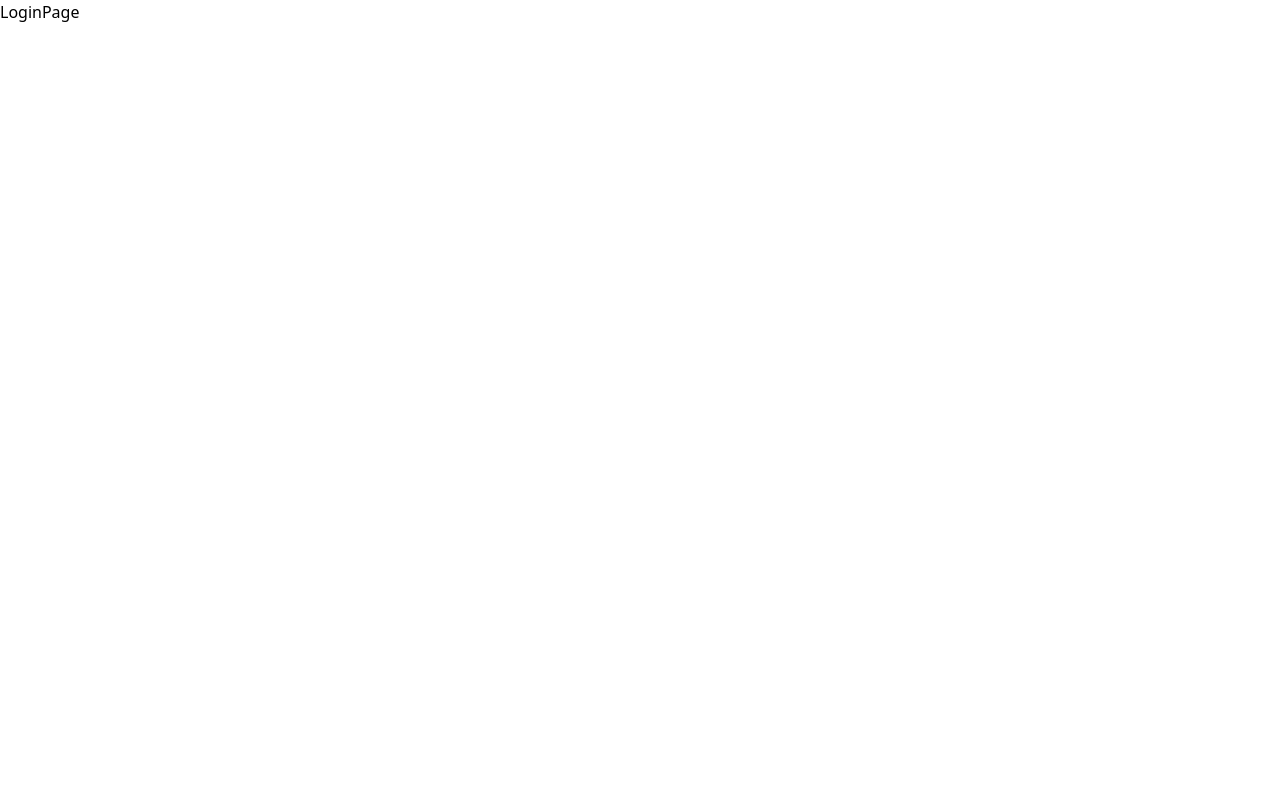
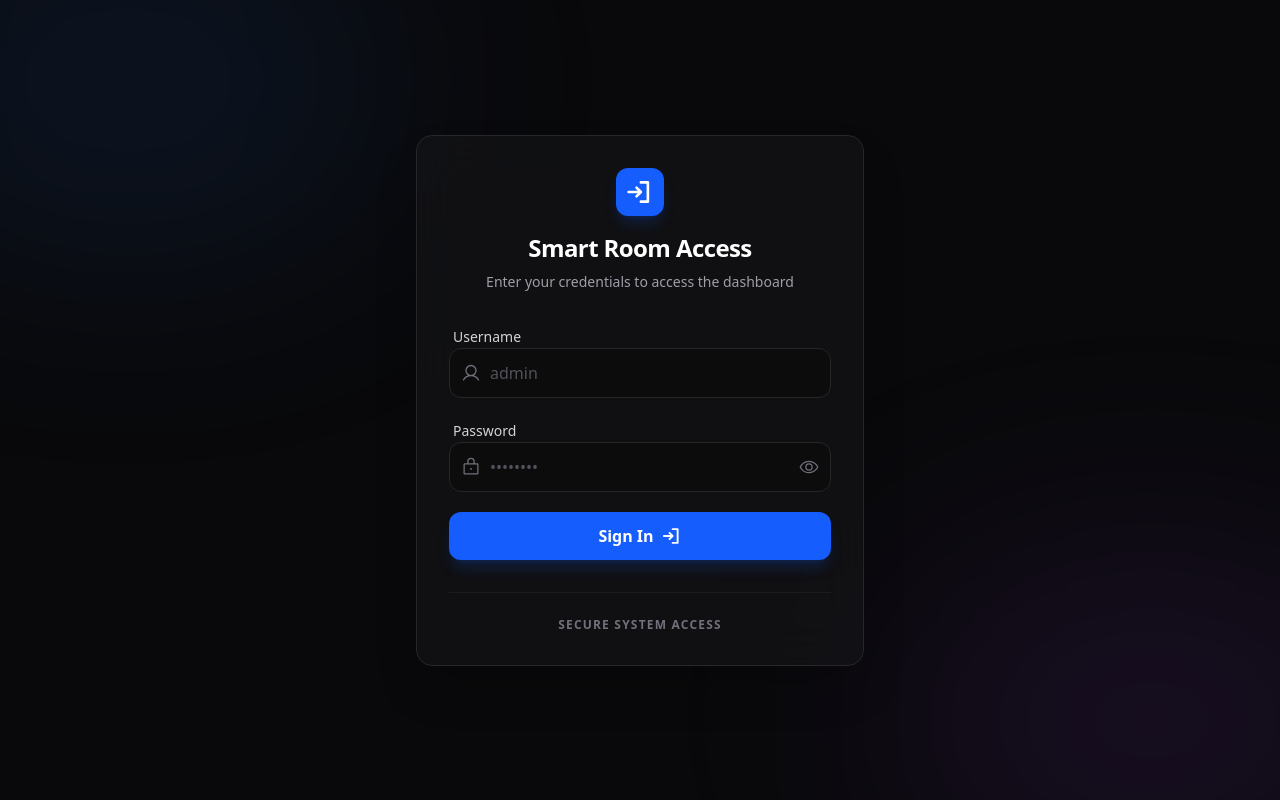
Before and after one commit to agirahman/Smart-Room-Access-FE, a Next.js app: page /login in a window 1280 px wide. Built offline with nearby package versions, Linux system fonts and the light colour scheme; no server answers.

Commit message:
feat: Login Page

```diff
--- a/package.json
+++ b/package.json
@@ -9,9 +9,9 @@
     "lint": "eslint"
   },
   "dependencies": {
+    "@phosphor-icons/react": "^2.1.10",
     "chart.js": "^4.5.1",
     "next": "16.2.4",
-    "phosphor-icons": "^1.4.2",
     "react": "19.2.4",
     "react-dom": "19.2.4"
   },
--- a/src/app/dashboard/logs/page.tsx
+++ b/src/app/dashboard/logs/page.tsx
@@ -1,22 +1,9 @@
-// src/app/dashboard/logs/page.tsx
-import { getLogs } from "@/libs/action/data";
+import LogsPage from "@/components/(Logs)"
 
-export default async function LogsPage() {
-  const logs = await getLogs(); // Memanggil data langsung dari backend
+const page = () => {
+  return (
+    <LogsPage />
+  )
+}
 
-  return (
-    <div className="p-6">
-      <h1 className="text-2xl font-bold mb-4">Akses Log Terbaru</h1>
-      <div className="bg-white dark:bg-zinc-900 rounded-lg shadow">
-        {logs.map((log) => (
-          <div key={log.id} className="p-4 border-b last:border-0">
-            <p className="font-medium">{log.user_name} - {log.room}</p>
-            <span className={log.status === 'allowed' ? 'text-green-500' : 'text-red-500'}>
-              {log.status.toUpperCase()}
-            </span>
-          </div>
-        ))}
-      </div>
-    </div>
-  );
-}
+export default page
--- a/src/app/page.tsx
+++ b/src/app/page.tsx
@@ -1,5 +1,5 @@
+import { redirect } from "next/navigation";
+
 export default function Home() {
-  return (
-    <div>Hello World</div>
-  );
+  redirect("/login");
 }
--- a/src/components/(Login)/index.tsx
+++ b/src/components/(Login)/index.tsx
@@ -1,8 +1,128 @@
-import React from 'react'
+"use client"
+
+import React, { useState } from 'react'
+import { UserIcon, LockIcon, EyeIcon, EyeSlashIcon, SignInIcon } from "@phosphor-icons/react"
+import { loginAction } from '@/libs/action/auth'
+import { useRouter } from 'next/navigation'
 
 const LoginPage = () => {
+  const [showPassword, setShowPassword] = useState(false)
+  const [error, setError] = useState<string | null>(null)
+  const [loading, setLoading] = useState(false)
+  const router = useRouter()
+
+  const handleSubmit = async (event: React.FormEvent<HTMLFormElement>) => {
+    event.preventDefault()
+    setError(null)
+    setLoading(true)
+
+    const formData = new FormData(event.currentTarget)
+
+    try {
+      const result = await loginAction(formData)
+      if (result.success) {
+        router.push('/dashboard/logs')
+        router.refresh()
+      } else {
+        setError(result.message || 'Login failed')
+      }
+    } catch (err) {
+      setError('An unexpected error occurred')
+    } finally {
+      setLoading(false)
+    }
+  }
+
   return (
-    <div>LoginPage</div>
+    <div className="min-h-screen flex items-center justify-center bg-[#09090b] text-white p-4">
+      {/* Ambient Background Effect */}
+      <div className="absolute inset-0 overflow-hidden pointer-events-none">
+        <div className="absolute top-[-10%] left-[-10%] w-[40%] h-[40%] bg-blue-500/10 rounded-full blur-[120px]" />
+        <div className="absolute bottom-[-10%] right-[-10%] w-[40%] h-[40%] bg-purple-500/10 rounded-full blur-[120px]" />
+      </div>
+
+      <div className="w-full max-w-md relative">
+        {/* Card */}
+        <div className="bg-zinc-900/50 backdrop-blur-xl border border-zinc-800 rounded-2xl p-8 shadow-2xl">
+          <div className="flex flex-col items-center mb-8">
+            <div className="w-12 h-12 bg-blue-600 rounded-xl flex items-center justify-center mb-4 shadow-lg shadow-blue-600/20">
+              <SignInIcon size={28} weight="bold" />
+            </div>
+            <h1 className="text-2xl font-bold tracking-tight">Smart Room Access</h1>
+            <p className="text-zinc-400 text-sm mt-2">Enter your credentials to access the dashboard</p>
+          </div>
+
+          <form onSubmit={handleSubmit} className="space-y-5">
+            {error && (
+              <div className="bg-red-500/10 border border-red-500/20 text-red-400 text-sm p-3 rounded-lg flex items-center gap-2">
+                <span className="w-1.5 h-1.5 rounded-full bg-red-500" />
+                {error}
+              </div>
+            )}
+
+            <div className="space-y-2">
+              <label className="text-sm font-medium text-zinc-300 ml-1">Username</label>
+              <div className="relative group">
+                <div className="absolute left-3 top-1/2 -translate-y-1/2 text-zinc-500 group-focus-within:text-blue-500 transition-colors">
+                  <UserIcon size={20} />
+                </div>
+                <input
+                  name="username"
+                  type="text"
+                  required
+                  placeholder="admin"
+                  className="w-full bg-zinc-950/50 border border-zinc-800 rounded-xl py-3 pl-10 pr-4 outline-none focus:border-blue-500/50 focus:ring-4 focus:ring-blue-500/5 transition-all placeholder:text-zinc-600"
+                />
+              </div>
+            </div>
+
+            <div className="space-y-2">
+              <label className="text-sm font-medium text-zinc-300 ml-1">Password</label>
+              <div className="relative group">
+                <div className="absolute left-3 top-1/2 -translate-y-1/2 text-zinc-500 group-focus-within:text-blue-500 transition-colors">
+                  <LockIcon size={20} />
+                </div>
+                <input
+                  name="password"
+                  type={showPassword ? "text" : "password"}
+                  required
+                  placeholder="••••••••"
+                  className="w-full bg-zinc-950/50 border border-zinc-800 rounded-xl py-3 pl-10 pr-12 outline-none focus:border-blue-500/50 focus:ring-4 focus:ring-blue-500/5 transition-all placeholder:text-zinc-600"
+                />
+                <button
+                  type="button"
+                  onClick={() => setShowPassword(!showPassword)}
+                  className="absolute right-3 top-1/2 -translate-y-1/2 text-zinc-500 hover:text-zinc-300 transition-colors"
+                >
+                  {showPassword ? <EyeSlashIcon size={20} /> : <EyeIcon size={20} />}
+                </button>
+              </div>
+            </div>
+
+            <button
+              type="submit"
+              disabled={loading}
+              className="w-full bg-blue-600 hover:bg-blue-500 disabled:bg-zinc-800 disabled:text-zinc-500 text-white font-semibold py-3 rounded-xl shadow-lg shadow-blue-600/20 transition-all flex items-center justify-center gap-2 group"
+            >
+              {loading ? (
+                <div className="w-5 h-5 border-2 border-white/30 border-t-white rounded-full animate-spin" />
+              ) : (
+                <>
+                  Sign In
+                  <SignInIcon size={20} weight="bold" className="group-hover:translate-x-1 transition-transform" />
+                </>
+              )}
+            </button>
+          </form>
+
+          <div className="mt-8 pt-6 border-t border-zinc-800/50 text-center">
+            <p className="text-zinc-500 text-xs uppercase tracking-widest font-semibold">
+              Secure System Access
+            </p>
+          </div>
+        </div>
+      </div>
+    </div>
   )
 }
 
--- /dev/null
+++ b/src/components/(Logs)/index.tsx
@@ -0,0 +1,21 @@
+// src/app/dashboard/logs/page.tsx
+import { getLogs } from "@/libs/action/data";
+
+export default async function LogsPage() {
+  const apiResponse = await getLogs(); // Memanggil data langsung dari backend
+  return (
+    <div className="p-6">
+      <h1 className="text-2xl font-bold mb-4">Akses Log Terbaru</h1>
+      <div className="rounded-lg shadow">
+        {apiResponse.logs.map((log) => (
+          <div key={log.id} className="p-4 border-b last:border-0">
+            <p className="font-medium">{log.user_name} - {log.room}</p>
+            <span className={log.status === 'allowed' ? 'text-green-500' : 'text-red-500'}>
+              {log.status.toUpperCase()}
+            </span>
+          </div>
+        ))}
+      </div>
+    </div>
+  );
+}
--- a/src/libs/action/auth.ts
+++ b/src/libs/action/auth.ts
@@ -1,28 +1,55 @@
 "use server"
 
 import { apiFetch } from "../api";
-import { setToken, removeToken } from "../cookies";
 import { cookies } from "next/headers";
+
+interface LoginResponse {
+  accessToken: string;
+  user: {
+    id: number;
+    username: string;
+    role: string;
+  };
+}
 
 export async function loginAction(formData: FormData) {
   const username = formData.get("username") as string;
   const password = formData.get("password") as string;
 
   try {
-    const response = await apiFetch<{ success: boolean; data: { token: string } }>("/auth/login", {
+    const { data, headers } = await apiFetch<LoginResponse>("/auth/login", {
       method: "POST",
       body: JSON.stringify({ username, password }),
+      fullResponse: true,
     });
 
-    if (response.success && response.data.token) {
-      // Set token in cookies (Server Side)
+    if (data && data.accessToken) {
       const cookieStore = await cookies();
-      cookieStore.set("token", response.data.token, {
+
+      // Save Access Token
+      cookieStore.set("token", data.accessToken, {
         path: "/",
         maxAge: 86400, // 1 day
+        httpOnly: true,
         sameSite: "strict",
         secure: process.env.NODE_ENV === "production",
       });
+
+      // Save Refresh Token from Backend Header
+      const setCookie = headers.get("set-cookie");
+      if (setCookie) {
+        const refreshTokenMatch = setCookie.match(/refreshToken=([^;]+)/);
+        if (refreshTokenMatch) {
+          cookieStore.set("refreshToken", refreshTokenMatch[1], {
+            path: "/",
+            maxAge: 7 * 24 * 60 * 60, // 7 days
+            httpOnly: true,
+            sameSite: "lax",
+            secure: process.env.NODE_ENV === "production",
+          });
+        }
+      }
+
       return { success: true };
     }
 
@@ -38,5 +65,6 @@ export async function loginAction(formData: FormData) {
 export async function logoutAction() {
   const cookieStore = await cookies();
   cookieStore.delete("token");
+  cookieStore.delete("refreshToken");
   return { success: true };
 }
--- a/src/libs/action/data.ts
+++ b/src/libs/action/data.ts
@@ -22,23 +22,32 @@ export interface AccessLog {
   timestamp: string;
 }
 
-export async function getUsers() {
+export interface LogsResponse {
+  logs: AccessLog[];
+}
+
+export interface UsersResponse {
+  users: User[];
+}
+
+export async function getUsers(): Promise<User[]> {
   try {
-    const response = await apiFetch<{ success: boolean; data: User[] }>("/users");
-    return response.data;
+    // Backend returns { users: [...] } inside the data property if using sendResponse helper
+    const response = await apiFetch<{ users: User[] }>("/users");
+    return response.users || [];
   } catch (error) {
     console.error("Failed to fetch users:", error);
     return [];
   }
 }
 
-export async function getLogs() {
+export async function getLogs(): Promise<LogsResponse> {
   try {
-    const response = await apiFetch<{ success: boolean; data: AccessLog[] }>("/logs");
-    return response.data;
+    const response = await apiFetch<LogsResponse>("/logs");
+    return response;
   } catch (error) {
     console.error("Failed to fetch logs:", error);
-    return [];
+    return { logs: [] };
   }
 }
 
```
Also changed, not shown: src/libs/api.ts (+41 -9 lines), 2 other files (tests, documents, lock files or other folders).
